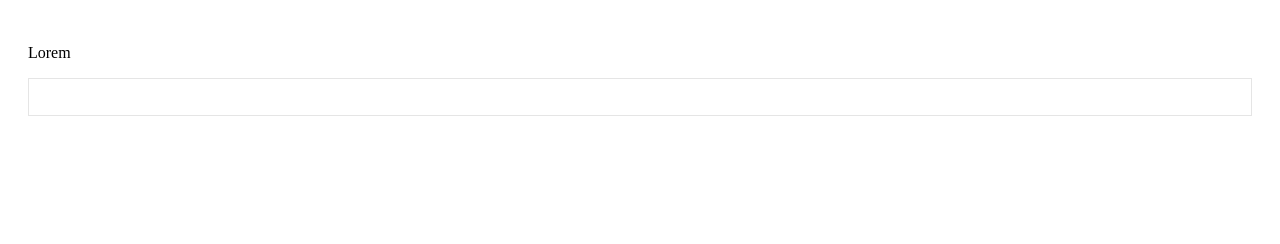
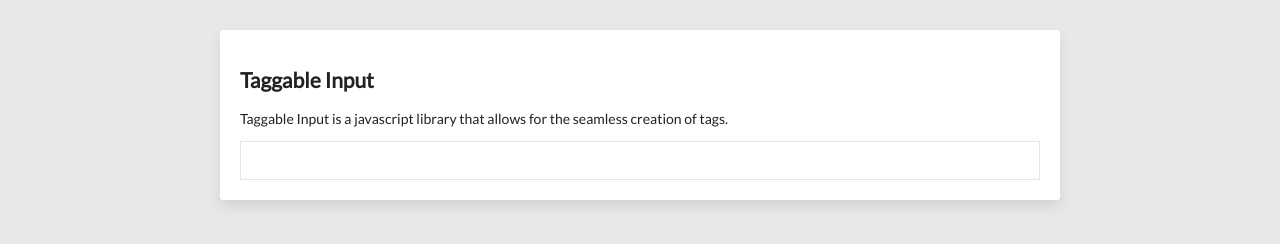
Before and after one commit to edwinv710/taggableInput, a website: page index.html in a window 1280 px wide. Drawn offline with Linux system fonts and the light colour scheme.

Commit message:
Create basic example file.

```diff
--- a/css/tag2Input.css
+++ b/css/tag2Input.css
@@ -44,6 +44,7 @@
 .tag2-input input {
   outline: none;
   border: none;
+  font-family: inherit;
   max-width: 100% !important;
 }
 
--- a/index.html
+++ b/index.html
@@ -10,9 +10,24 @@
 
   <link rel="stylesheet" href="css/tag2Input.css?v=1.0">
   <style>
+    @import url('https://fonts.googleapis.com/css?family=Lato');
     .container {
-      magin: 0 auto;
+      margin: 0 auto;
       padding: 20px;
+      width: 800px;
+      background-color: #fff;
+      box-shadow: 0 0 0 0, 0 6px 12px rgba(34,34,34,0.1);
+      -webkit-border-radius: 3px;
+      -moz-border-radius: 3px;
+      border-radius: 3px;
+      margin-top: 30px;
+      background-color: white;
+    }
+    body {
+      background-color: #e8e8e8;
+      color: #222;
+      font-size: 14px;
+      font-family: lato;
     }
   </style>
   <!--[if lt IE 9]>
@@ -22,14 +37,13 @@
 
 <body>
   <section class='container'>
-    <p> Lorem </p>
-    <div id='taginput'>
-
-    </div>
+    <h1> Taggable Input </h1>
+    <p> Taggable Input is a javascript library that allows for the seamless creation of tags. </p>
+    <div id='example-input'> </div>
   </section>
   <script src="js/tag2Input.js"></script>
   <script>
-    var tagInput = new Tag2Input( 'taginput', {});
+    var tagInput = new Tag2Input( 'example-input', {});
   </script>
 </body>
 </html>
--- a/js/tag2Input.js
+++ b/js/tag2Input.js
@@ -19,9 +19,9 @@ var Tag2Input = ( function() {
   var inputChange = function ( tag2Input, hiddenSpan ) {
     var delimiter      = tag2Input.delimiter.join('|');
     var delimiterRegex = new RegExp( delimiter );
-    return function( e ){
+    return function( e ) {
       if ( delimiterRegex.test( this.value ) ) addTags( tag2Input, hiddenSpan,  delimiterRegex, this);
-      hiddenSpan.innerHTML = this.value;
+      hiddenSpan.innerText = this.value;
       this.style.width = hiddenSpan.clientWidth + ( this.offsetWidth - this.clientWidth + 5 ) + 'px';
     };
   }
@@ -49,9 +49,8 @@ var Tag2Input = ( function() {
     }
     span.className = 'hiddenSpan';
     for ( var i in style ) span.style[i] = style[i];
-   // span.style     = style;
     return span;
-  }
+  };
 
   var createInput = function( tag2Input, hiddenSpan ) {
     var input  = document.createElement('input');
```
Also changed, not shown: 1 other file.
